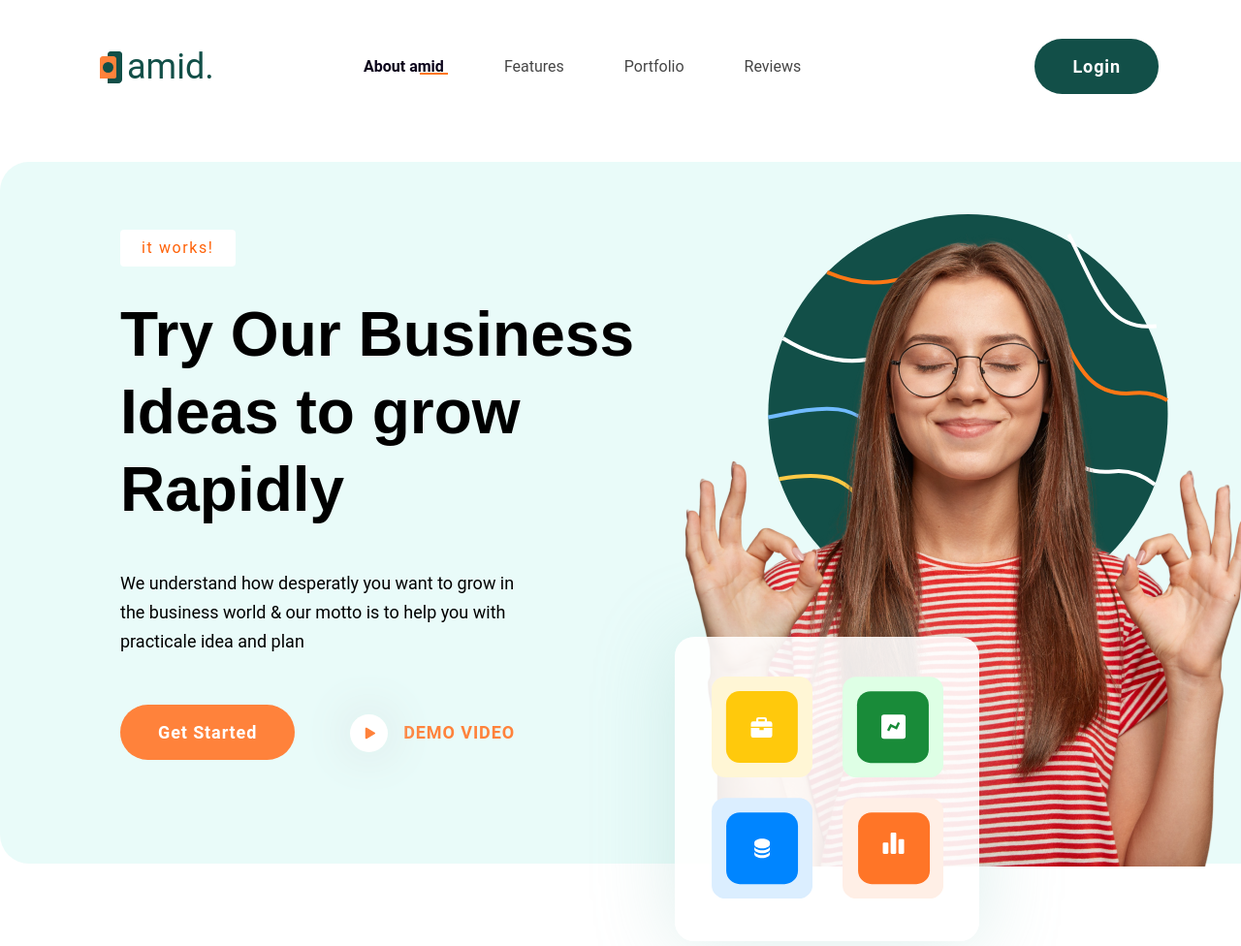
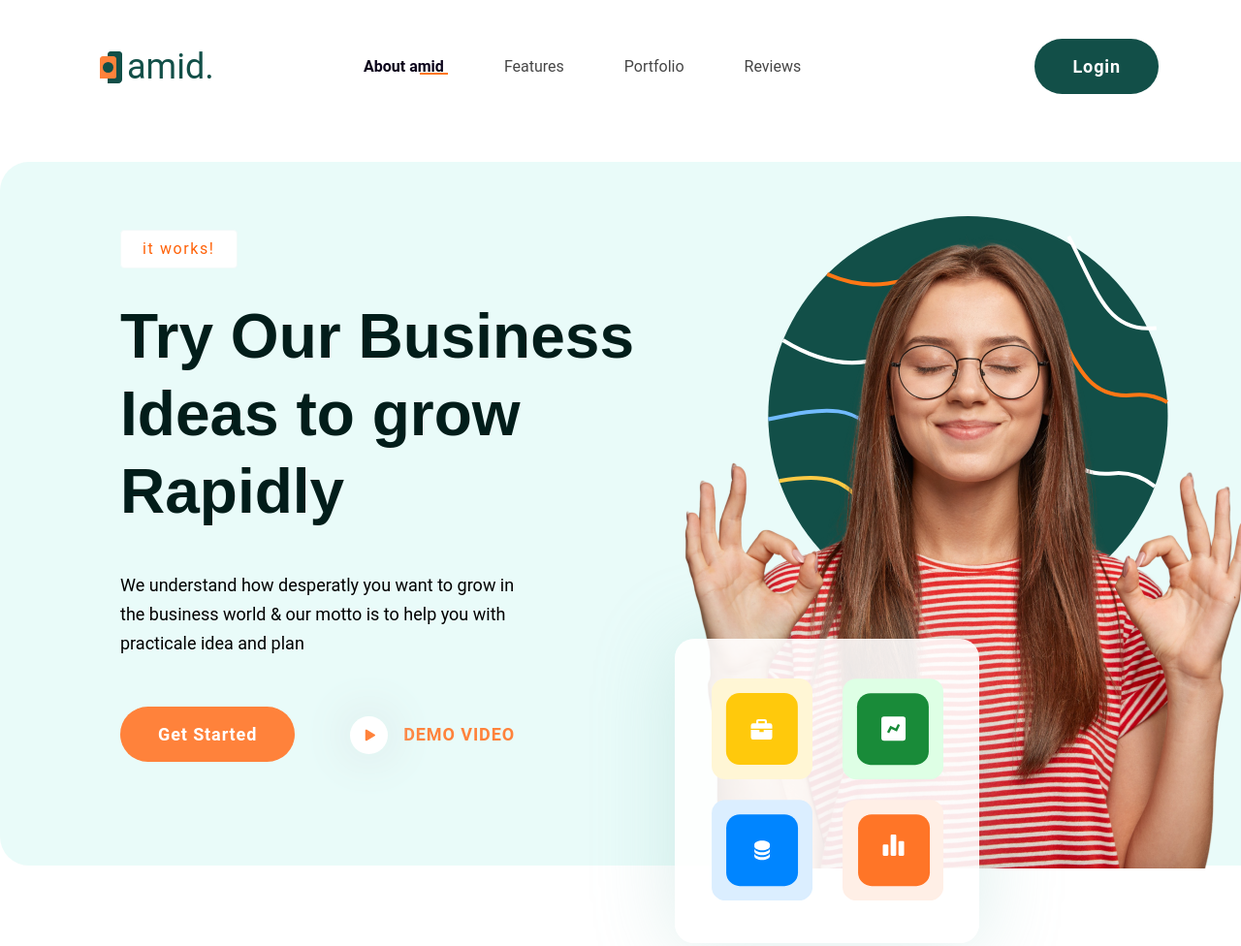
Before and after one commit to qostua/amid, a website: page src/index.html in a window 1280 px wide. Shown: the top 976 px of the page at 97% size. Drawn offline with nearby package versions, Linux system fonts and the light colour scheme; files that its build step writes are made by us from their sources; a web font is replaced by a local one.

Commit message:
Утоснил стили заголовков

```diff
--- a/src/scss/sub-title.scss
+++ b/src/scss/sub-title.scss
@@ -10,6 +10,7 @@
 
   color: $orange-text;
 
+  border: 1px solid #F2FAF9;
   border-radius: 4px;
   background-color: white;
 
--- a/src/scss/title.scss
+++ b/src/scss/title.scss
@@ -2,6 +2,8 @@
 @import "variables";
 
 .title {
+  color: #021D1A;
+
   @include title-font;
   @include font(44px, 80px);
 }
```
